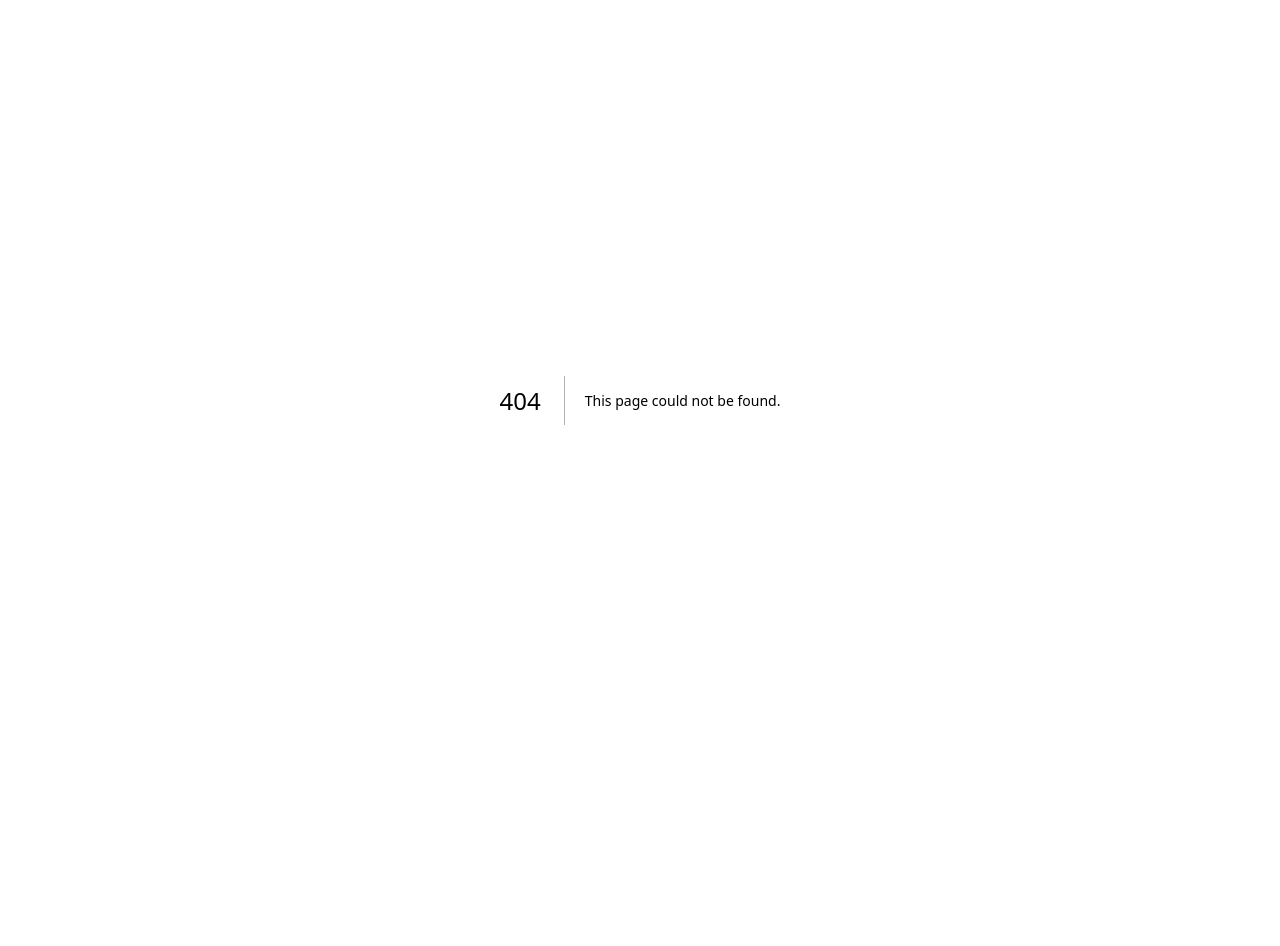
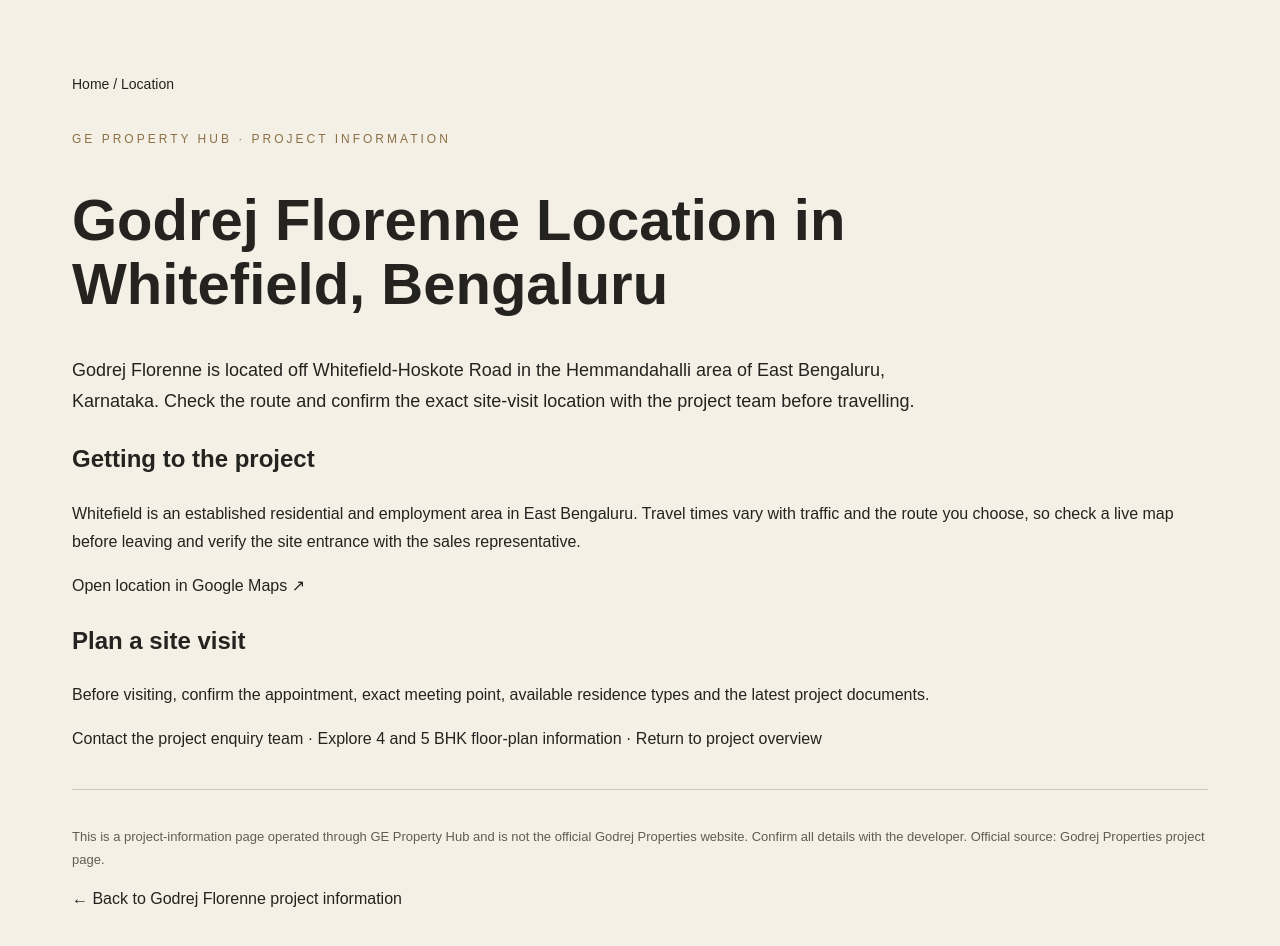
Before and after one commit to awezsultans/awez, a Next.js app in the folder godrej-florenne-site/: page /location in a window 1280 px wide. Before the commit this address had no page. Shown: the top 946 px of the page. Before the commit the page ends 800 px from the top, so only its background shows below. Built offline with nearby package versions, Linux system fonts and the light colour scheme.

Commit message:
Add search-focused Florenne location page

```diff
--- /dev/null
+++ b/godrej-florenne-site/app/location/page.tsx
@@ -0,0 +1,36 @@
+import type { Metadata } from 'next';
+import Link from 'next/link';
+
+const siteUrl = 'https://godrej-florenne.gepropertyhub.com';
+
+export const metadata: Metadata = {
+  title: 'Godrej Florenne Location | Whitefield, East Bengaluru',
+  description: 'Explore the Godrej Florenne project location off Whitefield-Hoskote Road in East Bengaluru, with links to map directions and project enquiries.',
+  alternates: { canonical: '/location/' },
+  robots: { index: true, follow: true },
+  openGraph: {
+    type: 'website',
+    url: `${siteUrl}/location/`,
+    title: 'Godrej Florenne Location | Whitefield, East Bengaluru',
+    description: 'Location information for Godrej Florenne near Whitefield-Hoskote Road, East Bengaluru.',
+  },
+};
+
+export default function ProjectLocationPage() {
+  const mapUrl = 'https://www.google.com/maps/search/?api=1&query=XRC2%2BQJP%2C%20Hemmandahalli%2C%20Karnataka%20560117';
+  return <main style={{fontFamily:"Arial, sans-serif",color:"#24231f",background:"#f5f0e6",minHeight:"100vh",padding:"clamp(24px,6vw,72px)",lineHeight:1.75}}>
+    <nav aria-label="Breadcrumb" style={{fontSize:14,marginBottom:32}}><Link href="/">Home</Link> / Location</nav>
+    <p style={{letterSpacing:3,fontSize:12,color:"#8b7048"}}>GE PROPERTY HUB · PROJECT INFORMATION</p>
+    <h1 style={{fontSize:"clamp(34px,6vw,58px)",lineHeight:1.1,maxWidth:850}}>Godrej Florenne Location in Whitefield, Bengaluru</h1>
+    <p style={{fontSize:18,maxWidth:850}}>Godrej Florenne is located off Whitefield-Hoskote Road in the Hemmandahalli area of East Bengaluru, Karnataka. Check the route and confirm the exact site-visit location with the project team before travelling.</p>
+    <h2>Getting to the project</h2>
+    <p>Whitefield is an established residential and employment area in East Bengaluru. Travel times vary with traffic and the route you choose, so check a live map before leaving and verify the site entrance with the sales representative.</p>
+    <p><a href={mapUrl} target="_blank" rel="noopener noreferrer">Open location in Google Maps ↗</a></p>
+    <h2>Plan a site visit</h2>
+    <p>Before visiting, confirm the appointment, exact meeting point, available residence types and the latest project documents.</p>
+    <p><Link href="/#enquiry">Contact the project enquiry team</Link> · <Link href="/floor-plans/">Explore 4 and 5 BHK floor-plan information</Link> · <Link href="/">Return to project overview</Link></p>
+    <hr style={{border:0,borderTop:"1px solid #d4c7b4",margin:"36px 0"}}/>
+    <p style={{fontSize:13,color:"#625d53"}}>This is a project-information page operated through GE Property Hub and is not the official Godrej Properties website. Confirm all details with the developer. Official source: <a href="https://www.godrejproperties.com/bengaluru/residential/godrej-florenne" target="_blank" rel="noopener noreferrer">Godrej Properties project page</a>.</p>
+    <Link href="/">← Back to Godrej Florenne project information</Link>
+  </main>;
+}
```
